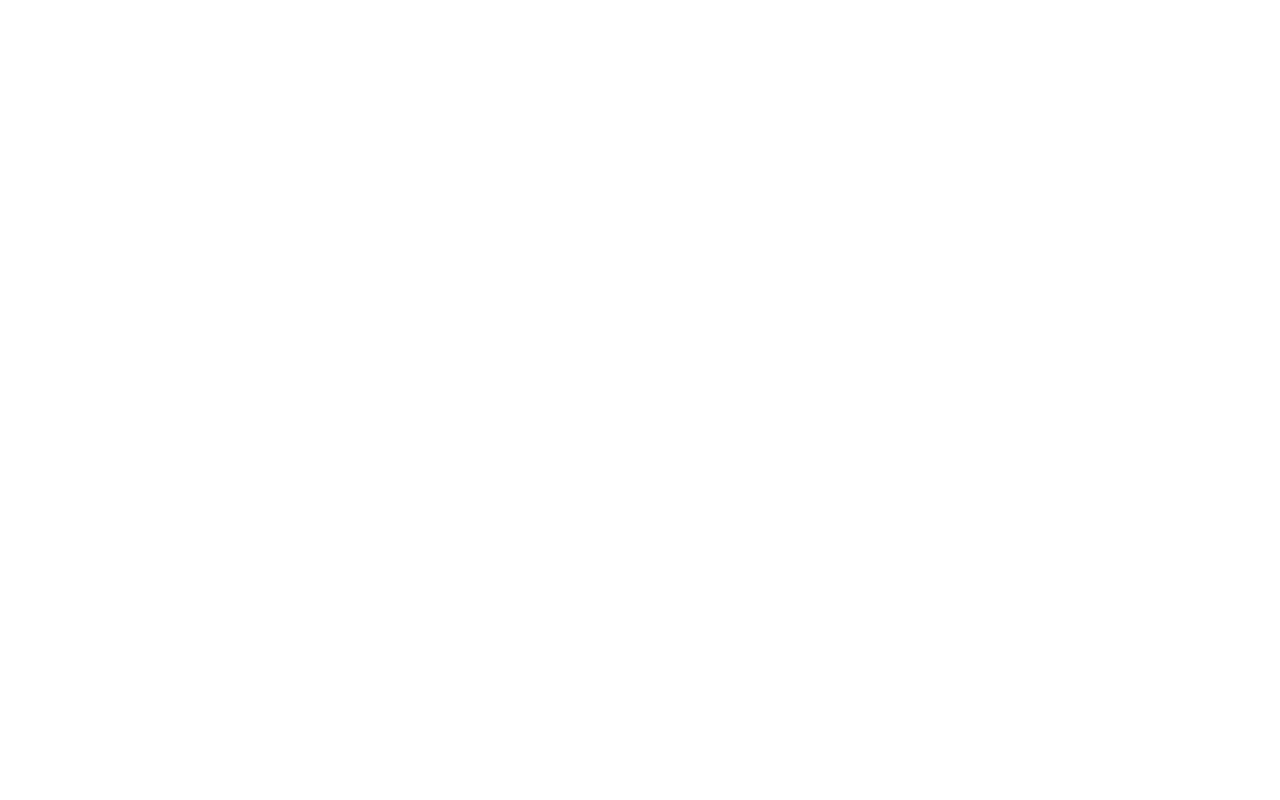
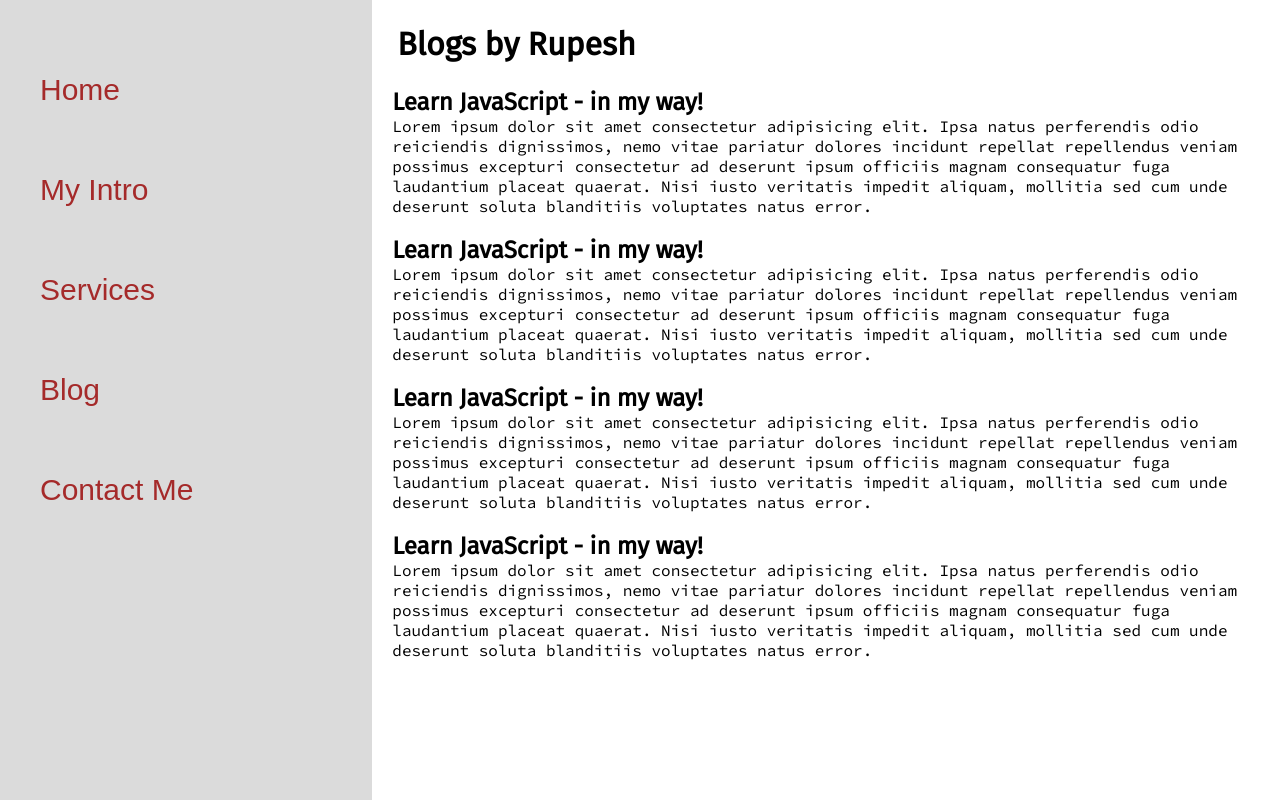
Before and after one commit to Rupesh2000/Portfolio-Website, a plain HTML site: page blog.html in a window 1280 px wide. Drawn offline with Linux system fonts and the light colour scheme.

Commit message:
Commit_Again

```diff
--- a/blog.html
+++ b/blog.html
@@ -0,0 +1,64 @@
+<!DOCTYPE html>
+<html lang="en">
+
+<head>
+    <meta charset="UTF-8" />
+    <meta name="viewport" content="width=device-width, initial-scale=1.0" />
+    <title>Rupesh Kumar - Web Developer, Programmer</title>
+    <link rel="stylesheet" href="style.css" />
+</head>
+
+<body>
+    <div class="container">
+        <div class="sidebar">
+            <nav>
+                <ul>
+                    <li><a href="/">Home</a></li>
+                    <li><a href="/intro.html">My Intro</a></li>
+                    <li><a href="/services.html">Services</a></li>
+                    <li><a href="/blog.html">Blog</a></li>
+                    <li><a href="/contact.html">Contact Me</a></li>
+                </ul>
+            </nav>
+        </div>
+        <div class="main">
+            <div class="blogContainer">
+                <h1>Blogs by Rupesh</h1>
+                <div class="blogItem">
+                    <h2>Learn JavaScript - in my way!</h2>
+                    <p>Lorem ipsum dolor sit amet consectetur adipisicing elit. Ipsa natus perferendis odio reiciendis
+                        dignissimos, nemo vitae pariatur dolores incidunt repellat repellendus veniam possimus excepturi
+                        consectetur ad deserunt ipsum officiis magnam consequatur fuga laudantium placeat quaerat. Nisi
+                        iusto veritatis impedit aliquam, mollitia sed cum unde deserunt soluta blanditiis voluptates
+                        natus error.</p>
+                </div>
+                <div class="blogItem">
+                    <h2>Learn JavaScript - in my way!</h2>
+                    <p>Lorem ipsum dolor sit amet consectetur adipisicing elit. Ipsa natus perferendis odio reiciendis
+                        dignissimos, nemo vitae pariatur dolores incidunt repellat repellendus veniam possimus excepturi
+                        consectetur ad deserunt ipsum officiis magnam consequatur fuga laudantium placeat quaerat. Nisi
+                        iusto veritatis impedit aliquam, mollitia sed cum unde deserunt soluta blanditiis voluptates
+                        natus error.</p>
+                </div>
+                <div class="blogItem">
+                    <h2>Learn JavaScript - in my way!</h2>
+                    <p>Lorem ipsum dolor sit amet consectetur adipisicing elit. Ipsa natus perferendis odio reiciendis
+                        dignissimos, nemo vitae pariatur dolores incidunt repellat repellendus veniam possimus excepturi
+                        consectetur ad deserunt ipsum officiis magnam consequatur fuga laudantium placeat quaerat. Nisi
+                        iusto veritatis impedit aliquam, mollitia sed cum unde deserunt soluta blanditiis voluptates
+                        natus error.</p>
+                </div>
+                <div class="blogItem">
+                    <h2>Learn JavaScript - in my way!</h2>
+                    <p>Lorem ipsum dolor sit amet consectetur adipisicing elit. Ipsa natus perferendis odio reiciendis
+                        dignissimos, nemo vitae pariatur dolores incidunt repellat repellendus veniam possimus excepturi
+                        consectetur ad deserunt ipsum officiis magnam consequatur fuga laudantium placeat quaerat. Nisi
+                        iusto veritatis impedit aliquam, mollitia sed cum unde deserunt soluta blanditiis voluptates
+                        natus error.</p>
+                </div>
+            </div>
+        </div>
+    </div>
+</body>
+
+</html>
--- a/style.css
+++ b/style.css
@@ -143,3 +143,17 @@
   width: 25px;
   margin: 3px 0;
 }
+
+.blogItem {
+  margin: 20px;
+  font-family: "Fira Sans", sans-serif;
+}
+
+.blogContainer h1 {
+  font-family: "Fira Sans", sans-serif;
+  margin: 25px;
+}
+
+.blogItem p {
+  font-family: "Source Code Pro", monospace;
+}
```
Also changed, not shown: contact.html (+5 -5 lines), index.html (+5 -5 lines), intro.html (+8 -5 lines).
